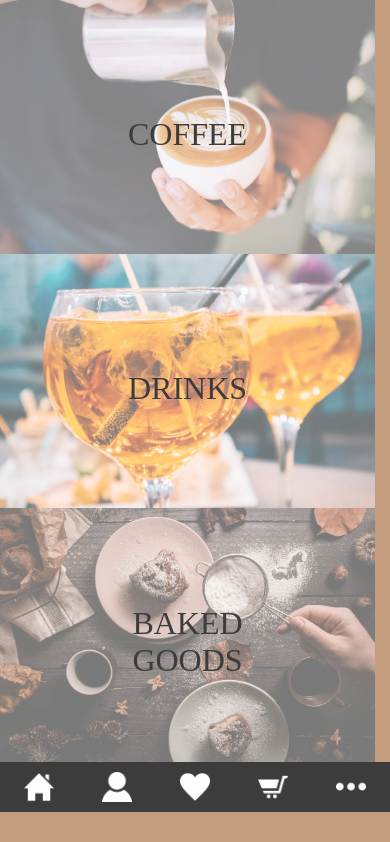
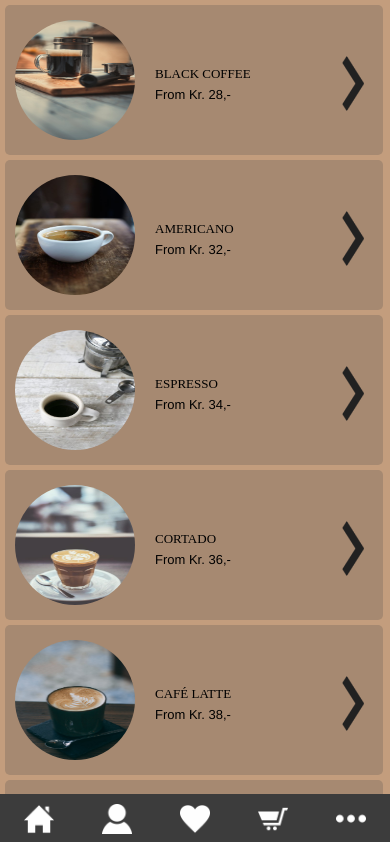
Before and after one commit to joakimgus/DS3801_Grensesnitt_Eksamen, a React (Create React App) app in the folder eksamen/: page / in a window 390 px wide. Shown: the top 842 px of the page. Built offline with nearby package versions, Linux system fonts and the light colour scheme.

Commit message:
fixed arrow-selector on products

```diff
--- a/eksamen/src/css/ProductRender.css
+++ b/eksamen/src/css/ProductRender.css
@@ -4,7 +4,7 @@
     /* Style for ProductRender.jsx */
     .productCard {
         display: grid;
-        grid-template-columns: 3fr 5fr 1fr;
+        grid-template-columns: 3fr 5fr 2fr;
         grid-template-rows: repeat(4, 1fr);
         font-family: avenir;
         width: 97%;
@@ -33,6 +33,7 @@
         grid-row: 2;
         margin-top: 25px;
         margin-bottom: 5px;
+        margin-left: 10px;
     }
 
     .productPrice {
@@ -43,6 +44,16 @@
         margin-top: 0px;
         grid-column: 2 / 3;
         grid-row: 3;
+        margin-left: 10px;
+    }
+
+    #arrow {
+        width: 35px;
+        height: 55px;
+        grid-column: 3 / 4;
+        grid-row: 2 / span 3;
+        margin-top: 15px;
+        padding-left: 20px;
     }
 
 }
--- a/eksamen/src/js/App.jsx
+++ b/eksamen/src/js/App.jsx
@@ -8,7 +8,7 @@ import MainMenu from './components/MainMenu.jsx';
 const App = () => {
   return(
     <>
-      <MainMenu />
+      <ProductRender />
       <Footer />
     </>
   )
--- a/eksamen/src/js/components/ProductRender.jsx
+++ b/eksamen/src/js/components/ProductRender.jsx
@@ -6,6 +6,7 @@ const ProductRender = () => {
 
   const filterHotCoffee = menuItems.filter(menuItem => menuItem.category === "hotCoffee");
 
+  const arrowimg = require("../../img/app_POS/arrow.png")
   return(
       <div>
         {filterHotCoffee.map(menuItem => {
@@ -14,6 +15,7 @@ const ProductRender = () => {
               <img className="productImage" src={menuItem.productImage} alt={menuItem.productName} />
               <h1 className="productTitle">{menuItem.productName}</h1>
               <p className="productPrice">From kr. {menuItem.price[0]},-</p>
+              <img id="arrow" src={arrowimg} alt="arrow-selector"/>
             </div>
           )
         })}
```
Also changed, not shown: eksamen/src/img/app_POS/arrow.png (added).
